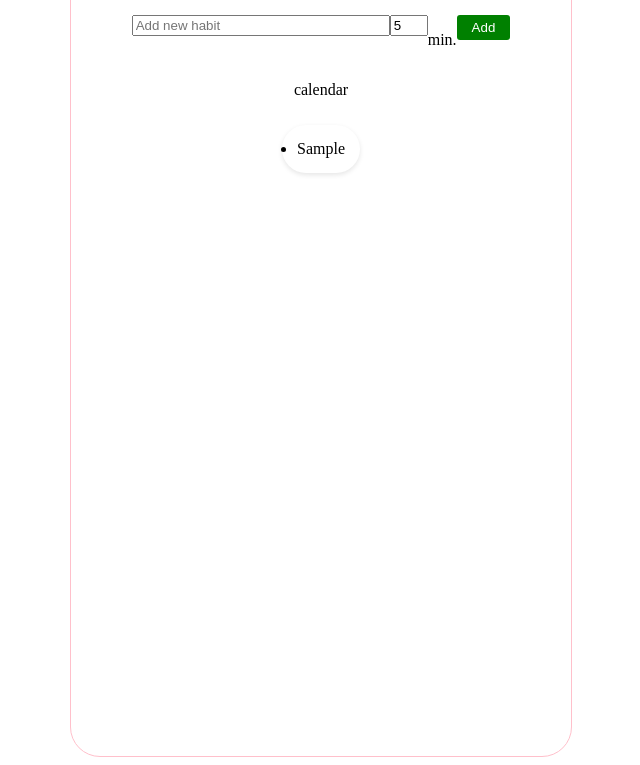
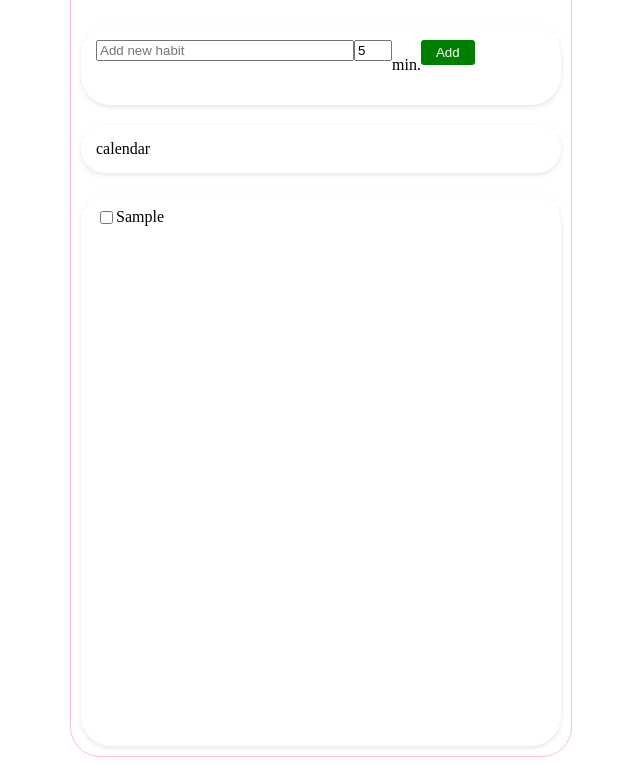
Before and after one commit to AngelikaSo/habit-tracker, a plain HTML site: page index.html in a window 1280 px wide. Both pictures are taken after typing "Sample", "5" into the empty fields and a click on the button "Add". Shown: the part 53-818 px from the top of the page, without its empty margins (319-959 px from the left). Drawn offline with Linux system fonts and the light colour scheme.

Commit message:
add habit

```diff
--- a/index.html
+++ b/index.html
@@ -28,7 +28,7 @@
         <p>min.</p>
         <button class="content-box-addButton" id="add-habit-btn">Add</button>
       </div>
-      <p>calendar</p>
+      <p class="content-box-calendar">calendar</p>
       <ul class="habit-output" id="habit-output">
         <!--   <li>
           <div class="habbit-added--label">
--- a/main.js
+++ b/main.js
@@ -1,14 +1,32 @@
 const habitInput = document.getElementById("habit-input");
 const addHabitBtn = document.getElementById("add-habit-btn");
 const displayList = document.getElementById("habit-output");
+let habitCount = 0;
 
 addHabitBtn.addEventListener("click", function () {
   const habitText = habitInput.value.trim();
   if (habitText === "") return;
 
+  habitCount++;
+
+  const uniqueId = "habit-" + habitCount;
+
   const listItem = document.createElement("li");
-  listItem.textContent = habitText;
+  listItem.classList.add("habit-output-list");
+
+  let checkbox = document.createElement("input");
+  checkbox.type = "checkbox";
+  checkbox.name = "name";
+  checkbox.value = "value";
+  checkbox.id = uniqueId;
+
+  const label = document.createElement("label");
+  label.htmlFor = uniqueId;
+  label.textContent = habitText;
 
   displayList.appendChild(listItem);
+  listItem.appendChild(checkbox);
+  listItem.appendChild(label);
+
   habitInput.value = "";
 });
--- a/styles.css
+++ b/styles.css
@@ -20,6 +20,15 @@ input[type="number"] {
   background-color: white;
   border: 1px solid pink;
   border-radius: 30px;
+}
+
+.content-box-addHabit {
+  background-color: white;
+  box-shadow: 0 2px 5px rgba(0, 0, 0, 0.1);
+  padding: 15px;
+  margin: 10px;
+  border-radius: 30px;
+  width: 450px;
 }
 
 .habit-time-duration {
@@ -53,12 +62,29 @@ input[type="number"] {
   justify-content: space-between;
 }
 
+.content-box-calendar {
+  background-color: white;
+  box-shadow: 0 2px 5px rgba(0, 0, 0, 0.1);
+  padding: 15px;
+  margin: 10px;
+  border-radius: 30px;
+  width: 450px;
+}
+
+.habit-output-list {
+  list-style: none;
+  display: flex;
+  flex-direction: row;
+}
+
 .habit-output {
   background-color: white;
   box-shadow: 0 2px 5px rgba(0, 0, 0, 0.1);
   padding: 15px;
   margin: 10px;
   border-radius: 30px;
+  width: 450px;
+  height: 590px;
 }
 
 .habit-tracker--checkboxes {
```
